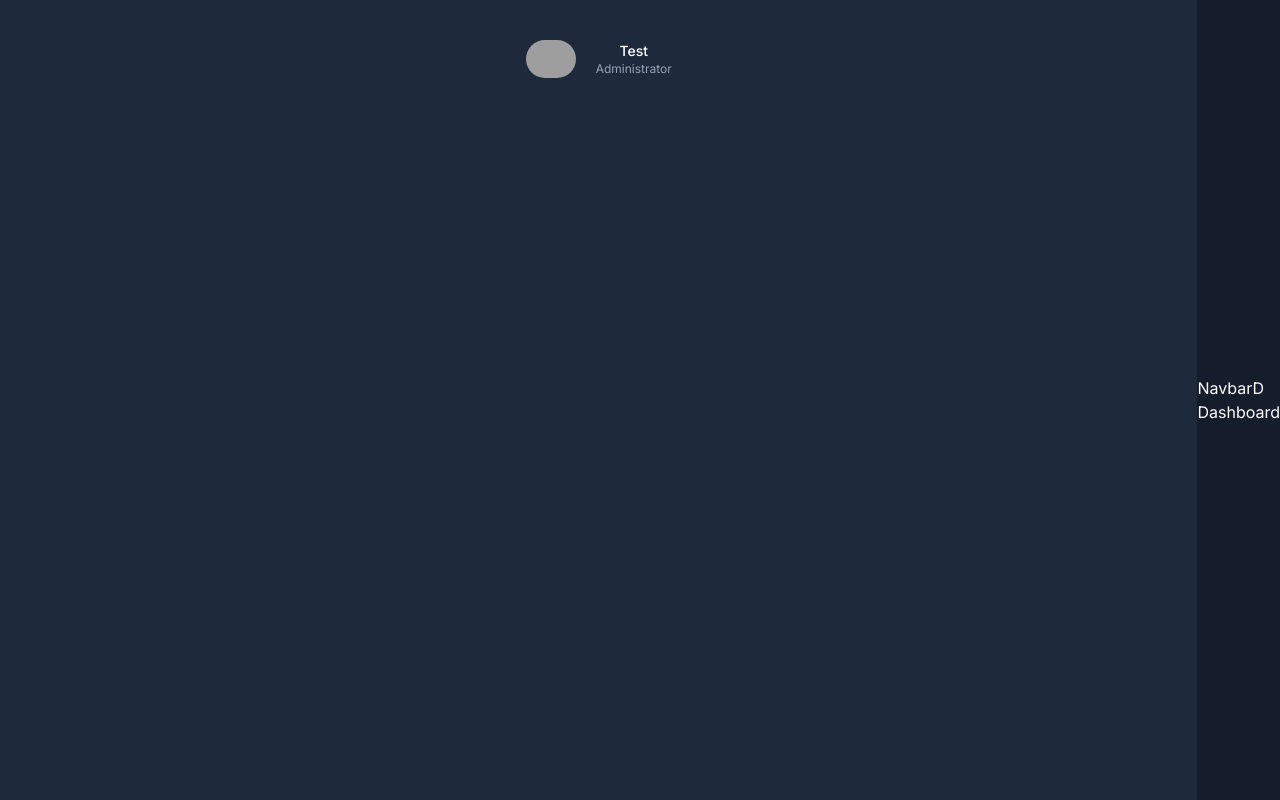
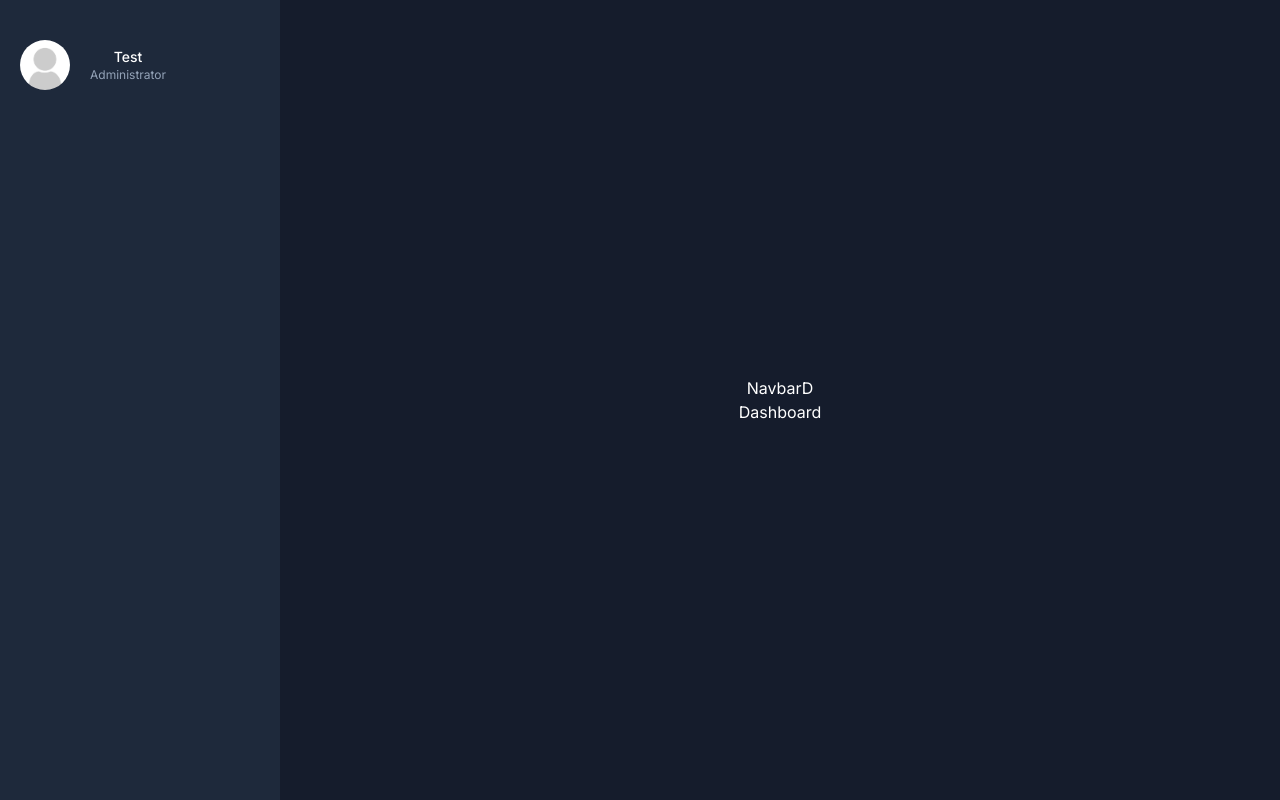
Before and after one commit to meysam-gheitasi/admin-dashboard-responsive, a Next.js app: page /dashboard in a window 1280 px wide. Built offline with nearby package versions, Linux system fonts and the light colour scheme; grey boxes are pictures that could not be loaded.

Commit message:
Completing the layer page styles related to the dashboard page. Import the default profile picture to the project to display test user information

```diff
--- a/app/(pages)/dashboard/layout.tsx
+++ b/app/(pages)/dashboard/layout.tsx
@@ -8,13 +8,9 @@ export default function layout({ children }) {
         <div className="flex-1 bg-slate-800 p-5 min-h-screen">
             <SidebarD />
         </div>
-        <div className="">
-            <div>
+        <div className="flex-between flex-col flex-4 p-5">
             <NavbarD />
-            </div>
-            <div className="">
-                {children}
-            </div>
+            {children}
         </div>
     </div>
   )
--- a/app/components/ui/dashboard/sidebar/UserSide.tsx
+++ b/app/components/ui/dashboard/sidebar/UserSide.tsx
@@ -5,7 +5,7 @@ export default function UserSide({ user }) {
     console.log(user)
 
   return (
-    <div className="flex-center gap-5">
+    <div className="flex items-center gap-5">
         <Image className="rounded-full object-contain" alt="Users Image" src={user.img || user.image } width={50} height={50} />
         <div className="flex-center flex-col">
             <span className="text-sm font-medium">
--- a/app/components/ui/globals.css
+++ b/app/components/ui/globals.css
@@ -25,3 +25,7 @@ body {
 .flex-between {
     @apply flex items-center justify-between;
 }
+
+.flex-4 {
+    flex: 4;
+}
```
Also changed, not shown: public/images/noavatar.png (added).
